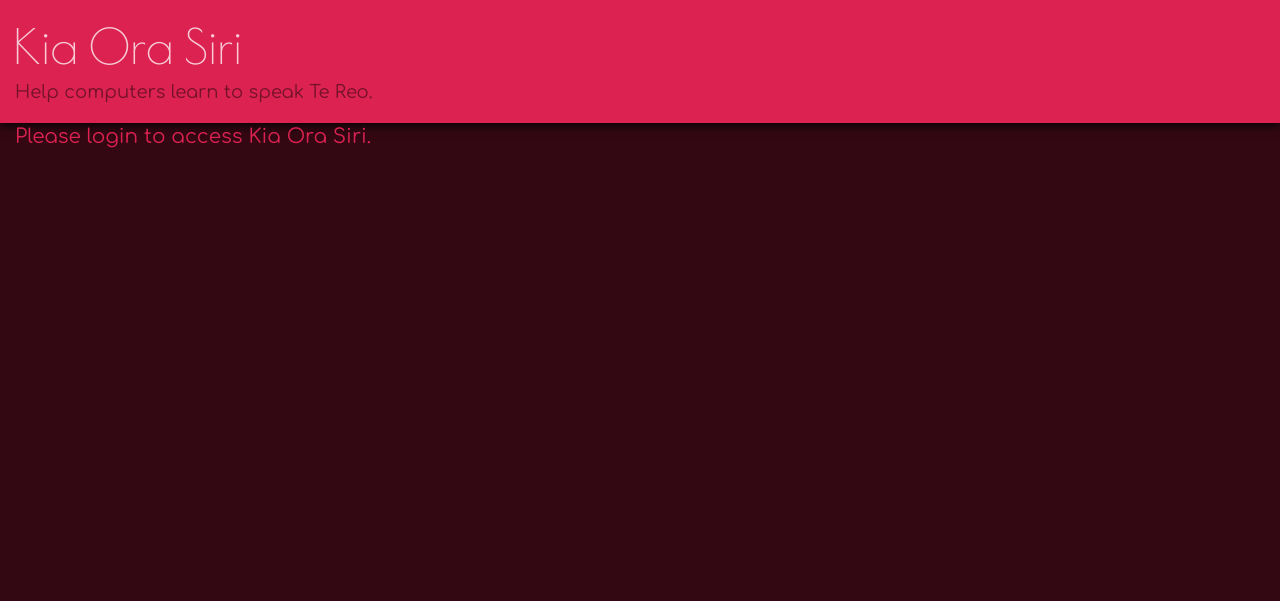
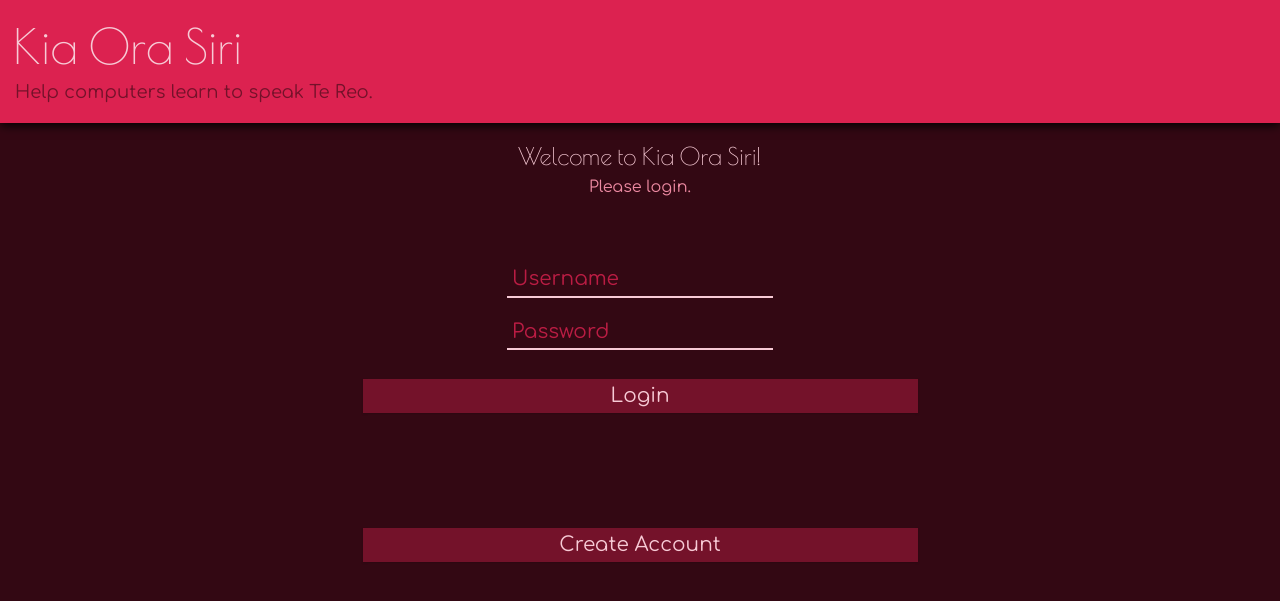
Before and after one commit to edwardabraham/corpora, a Django app: template corpora/corpora/templates/corpora/login.html in a window 1280 px wide. Shown: the top 601 px of the page. Run offline with Django 3.2, Linux system fonts and the light colour scheme; the template is opened without the code that fills it, so the values that code supplies are empty; style sheets or scripts are compiled from the project's sources; some libraries are stand-ins or nearby versions.

Commit message:
Login implemented

```diff
--- a/corpora/corpora/static/corpora/css/main.scss
+++ b/corpora/corpora/static/corpora/css/main.scss
@@ -42,7 +42,7 @@ a:hover {
 }
 
 
-input[type="text"] {
+input[type="text"], input[type="password"] {
 	margin: 0;
 	appearance: none;
 	box-shadow: none;
--- a/corpora/corpora/templates/corpora/login.html
+++ b/corpora/corpora/templates/corpora/login.html
@@ -7,5 +7,33 @@
 
 
 {% block content %}
-Please login to access Kia Ora Siri.
+	<div class="container" style="text-align: center;">
+		<div class="row">
+			<div class="col-xs-12 col-sm-1 col-md-3 col-lg-3"></div>
+			<div class="col-xs-12 col-sm-10 col-md-6 col-lg-6 login">
+				<h2> Welcome to Kia Ora Siri! </h2>
+				<h3>Please login.</h3>
+				<br>
+				<form method="post"> {%csrf_token%}
+					<input type="text" name="username" placeholder="Username" class="input-form"><br>
+					<input type="password" name="password" placeholder="Password" class="input-form">
+					<br><br>
+					<input type="submit" value="Login" class="button submit-button">
+				</form>
+
+				<br>
+				<br>
+				<br>
+				<br>
+
+				<a href="javascript:void(0)" id="create-account-button">
+					<div class="button">
+						Create Account
+					</div>
+				</a>
+
+			</div>
+			<div class="col-xs-12 col-sm-1 col-md-3 col-lg-3"></div>
+		</div>
+	</div>
 {% endblock %}
--- a/corpora/corpus/views.py
+++ b/corpora/corpus/views.py
@@ -19,7 +19,7 @@ def record(request):
 
 	# Temporary static sentence object
 	sentence = Sentence.objects.get(pk=1)
-	# person = Person.objects.get(pk=1)
+	# sentence = get_next_sentence()
 
 	# Generate a form model from the Recording model
 	RecordingFormAJAX = modelform_factory(Recording, fields='__all__')
```
Also changed, not shown: corpora/corpora/views.py (+14 -0 lines).
